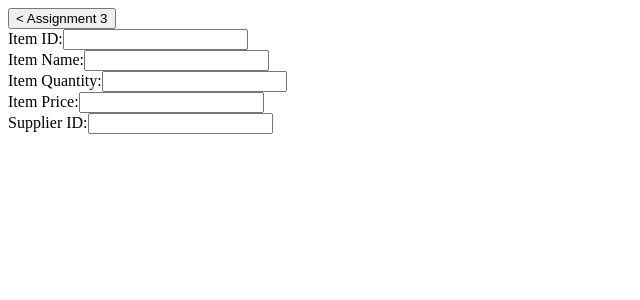
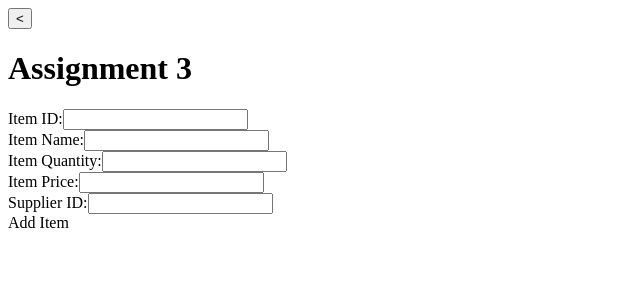
Before and after one commit to JarHorner/Prog4_Supply_System_Webapp, a React (Create React App) app: page /add in a window 1280 px wide. Shown: the top 300 px of the page, without its empty margins (0-640 px from the left). Built offline with nearby package versions, Linux system fonts and the light colour scheme.

Commit message:
Dev shreshth To Main (#15)
* Added implementation for adding item

* update

* Add working successfully

* Working implementation

```diff
--- a/src/pages/add.js
+++ b/src/pages/add.js
@@ -1,6 +1,7 @@
 import React from 'react'
 import { useState } from 'react'
 import { useNavigate } from 'react-router-dom'
+import {AddNewItem} from '../calls/ItemCalls'
 
 
 function Add() {
@@ -11,6 +12,8 @@ function Add() {
     const [itemQuantity, setItemQuantity] = useState()
     const [itemPrice, setItemPrice] = useState()
     const [supplierID, setSupplierID] = useState()
+    const [clickState, setClick]  = useState(false)
+    const [successMessage, setSuccess] = useState();
 
 
     const updateItemName = (e) => {
@@ -30,13 +33,28 @@ function Add() {
         setSupplierID(e.target.value)
     }
 
+    async function addItem() {
+        var response = await AddNewItem(itemName, itemId, itemPrice, itemQuantity, supplierID)
+        if (response.status !== 200 ){
+            setSuccess(<h1 color='red'>Something went wrong : {response.message}</h1>)
+          } else {
+            setSuccess(<h1 color='green'>Item Added Successfully</h1>)
+            setItemName('')
+            setItemID('')
+            setItemQuantity('')
+            setItemPrice('')
+            setSupplierID('')
+          }
+    }
 
 
     return (
-        <div id="bodyContent" className=" w-screen h-screen flex flex-col bg-neutral-100">
+        <div id="bodyContent" className=" w-screen h-screen flex flex-col bg-neutral-100 " >
             <div id="header" className=" p-5 h-16 items-center flex text-2xl ">
-                <button onClick={() => { navigate(-1) }} >{"<  Assignment 3"}</button>
+                <button onClick={() => { navigate(-1) }} >{"<"}</button>
+                <h1 className='content-center'>Assignment 3</h1>
             </div>
+
             <form onSubmit={() => { }} className='flex flex-col'>
 
 
@@ -45,6 +63,8 @@ function Add() {
                 <input
                     type="text"
                     onChange={updateItemID}
+                    className=" drop-shadow-xl p-2 rounded-2xl"
+                    value={itemId}
                 />
             </div>
 
@@ -53,6 +73,8 @@ function Add() {
                 <input
                     type="text"
                     onChange={updateItemName}
+                    className=" drop-shadow-xl p-2 rounded-2xl"
+                    value={itemName}
                 />
             </div>
             <div className='flex p-2'>
@@ -60,6 +82,8 @@ function Add() {
                 <input
                     type="text"
                     onChange={updateItemQuantity}
+                    className=" drop-shadow-xl p-2 rounded-2xl"
+                    value={itemQuantity}
                 />
             </div>
 
@@ -68,6 +92,8 @@ function Add() {
                 <input
                     type="text"
                     onChange={updateItemPrice}
+                    className=" drop-shadow-xl p-2 rounded-2xl"
+                    value={itemPrice}
                 />
             </div>
 
@@ -76,11 +102,17 @@ function Add() {
                 <input
                     type="text"
                     onChange={updateSupplierID}
+                    className=" drop-shadow-xl p-2 rounded-2xl"
+                    value={supplierID}
                 />
             </div>
 
-
-            {console.log(itemName)}
+            <div id='submit' >
+                <div onClick={()=>{setClick(!clickState); addItem()}} className=" bg-blue-700 text-white p-2 w-30 rounded-full drop-shadow-xl">Add Item </div>
+            </div>
+            <div>
+                {successMessage}
+            </div>
         </form>
         </div>
 
```
Also changed, not shown: src/api.js (line endings or trailing spaces), src/calls/ItemCalls.js (line endings or trailing spaces).
